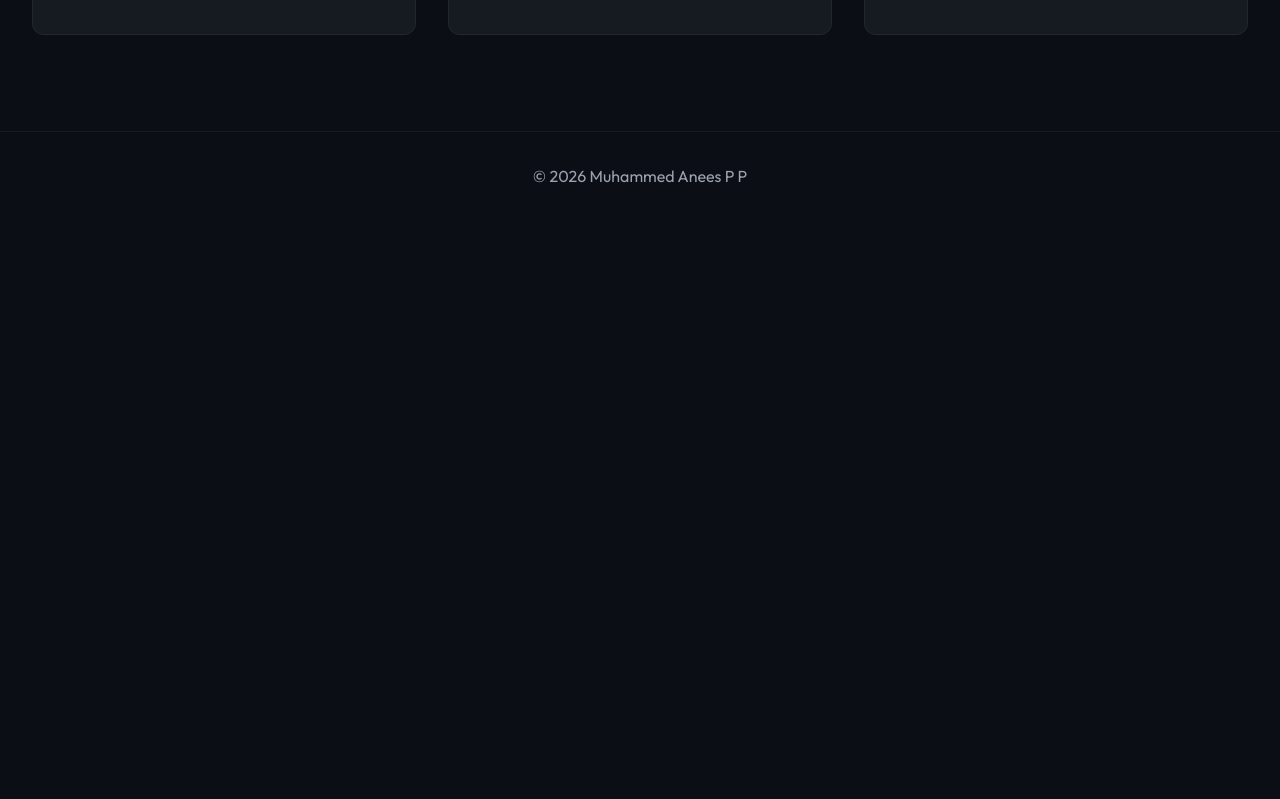
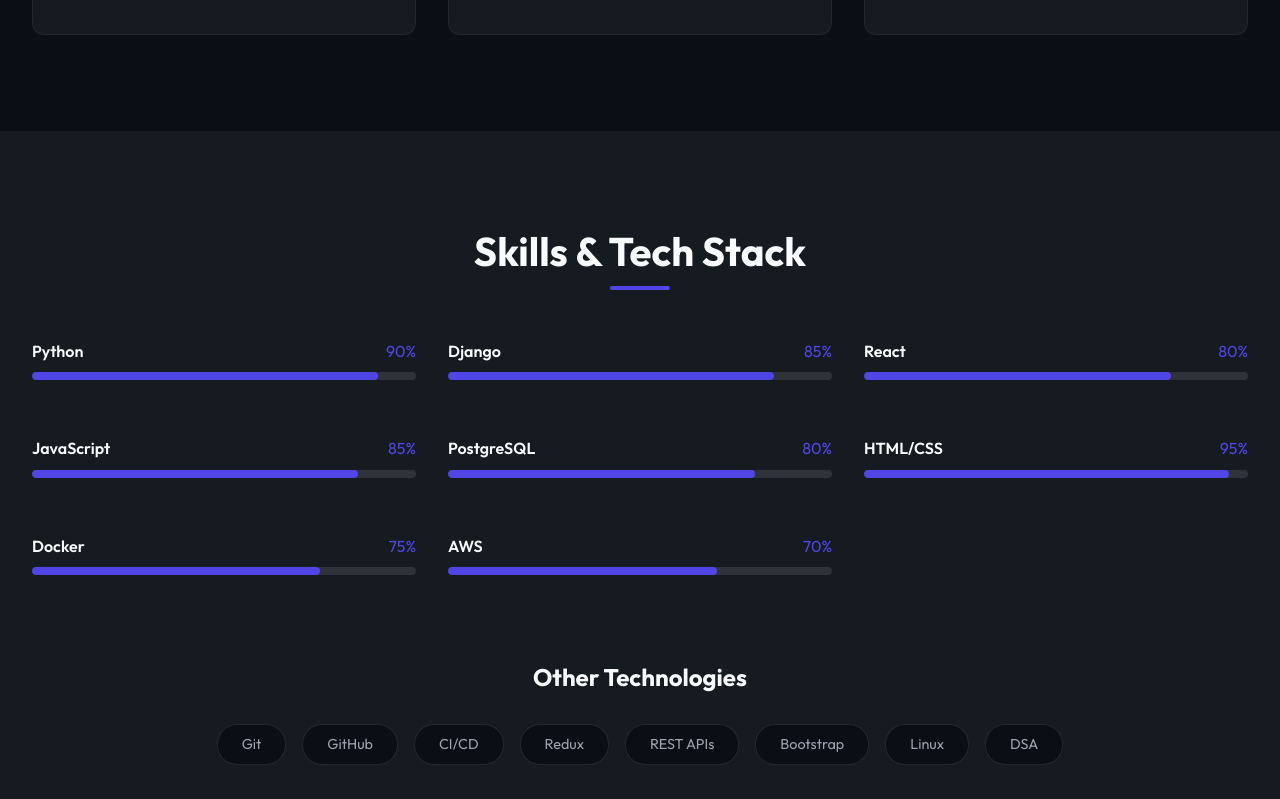
Before and after one commit to muhammed-anees-pp/Portfolio, a React (Vite) app: page / in a window 1280 px wide. Shown: the part 1501-2300 px from the top of the page. Before the commit the page ends 1722 px from the top, so only its background shows below. Built offline with nearby package versions, Linux system fonts and the light colour scheme.

Commit message:
feat: add Skills section with progress bars and tech stack badges

```diff
--- a/src/components/Skills.css
+++ b/src/components/Skills.css
@@ -0,0 +1,74 @@
+.skills-section {
+    background: var(--bg-surface);
+}
+
+.skills-grid {
+    display: grid;
+    grid-template-columns: repeat(auto-fit, minmax(350px, 1fr));
+    gap: 2rem;
+}
+
+.skill-item {
+    margin-bottom: 1.5rem;
+}
+
+.skill-header {
+    display: flex;
+    justify-content: space-between;
+    margin-bottom: 0.5rem;
+}
+
+.skill-name {
+    font-weight: 600;
+    color: var(--text-headline);
+}
+
+.skill-percent {
+    color: var(--color-primary);
+}
+
+.skill-track {
+    width: 100%;
+    height: 8px;
+    background: rgba(255, 255, 255, 0.1);
+    border-radius: 4px;
+    overflow: hidden;
+}
+
+.skill-bar {
+    height: 100%;
+    background: var(--color-primary);
+    border-radius: 4px;
+    transition: width 1s ease-in-out;
+}
+
+.other-skills-container {
+    margin-top: 4rem;
+    text-align: center;
+}
+
+.other-skills-title {
+    margin-bottom: 2rem;
+    font-size: 1.5rem;
+}
+
+.other-skills-list {
+    display: flex;
+    flex-wrap: wrap;
+    justify-content: center;
+    gap: 1rem;
+}
+
+.skill-badge {
+    padding: 0.5rem 1.5rem;
+    background: var(--bg-main);
+    border: 1px solid rgba(255, 255, 255, 0.1);
+    border-radius: 20px;
+    color: var(--text-body);
+    font-size: 0.9rem;
+    transition: border-color 0.3s;
+}
+
+.skill-badge:hover {
+    border-color: var(--color-primary);
+}
--- a/src/components/Skills.jsx
+++ b/src/components/Skills.jsx
@@ -1,11 +1,53 @@
-import React from 'react'
+import React from 'react';
+import './Skills.css';
 
-function Skills() {
-  return (
-    <div>
+const Skills = () => {
+    const skills = [
+        { name: 'Python', level: 90 },
+        { name: 'Django', level: 85 },
+        { name: 'React', level: 80 },
+        { name: 'JavaScript', level: 85 },
+        { name: 'PostgreSQL', level: 80 },
+        { name: 'HTML/CSS', level: 95 },
+        { name: 'Docker', level: 75 },
+        { name: 'AWS', level: 70 },
+    ];
 
-    </div>
-  )
-}
+    return (
+        <section id="skills" className="section skills-section">
+            <div className="container">
+                <h2 className="section-title">Skills & Tech Stack</h2>
 
-export default Skills
+                <div className="skills-grid">
+                    {skills.map((skill, index) => (
+                        <div key={index} className="skill-item">
+                            <div className="skill-header">
+                                <span className="skill-name">{skill.name}</span>
+                                <span className="skill-percent">{skill.level}%</span>
+                            </div>
+                            <div className="skill-track">
+                                <div
+                                    className="skill-bar"
+                                    style={{ width: `${skill.level}%` }}
+                                ></div>
+                            </div>
+                        </div>
+                    ))}
+                </div>
+
+                <div className="other-skills-container">
+                    <h3 className="other-skills-title">Other Technologies</h3>
+                    <div className="other-skills-list">
+                        {['Git', 'GitHub', 'CI/CD', 'Redux', 'REST APIs', 'Bootstrap', 'Linux', 'DSA'].map((tech, i) => (
+                            <span key={i} className="skill-badge">
+                                {tech}
+                            </span>
+                        ))}
+                    </div>
+                </div>
+            </div>
+        </section>
+    );
+};
+
+export default Skills;
```
